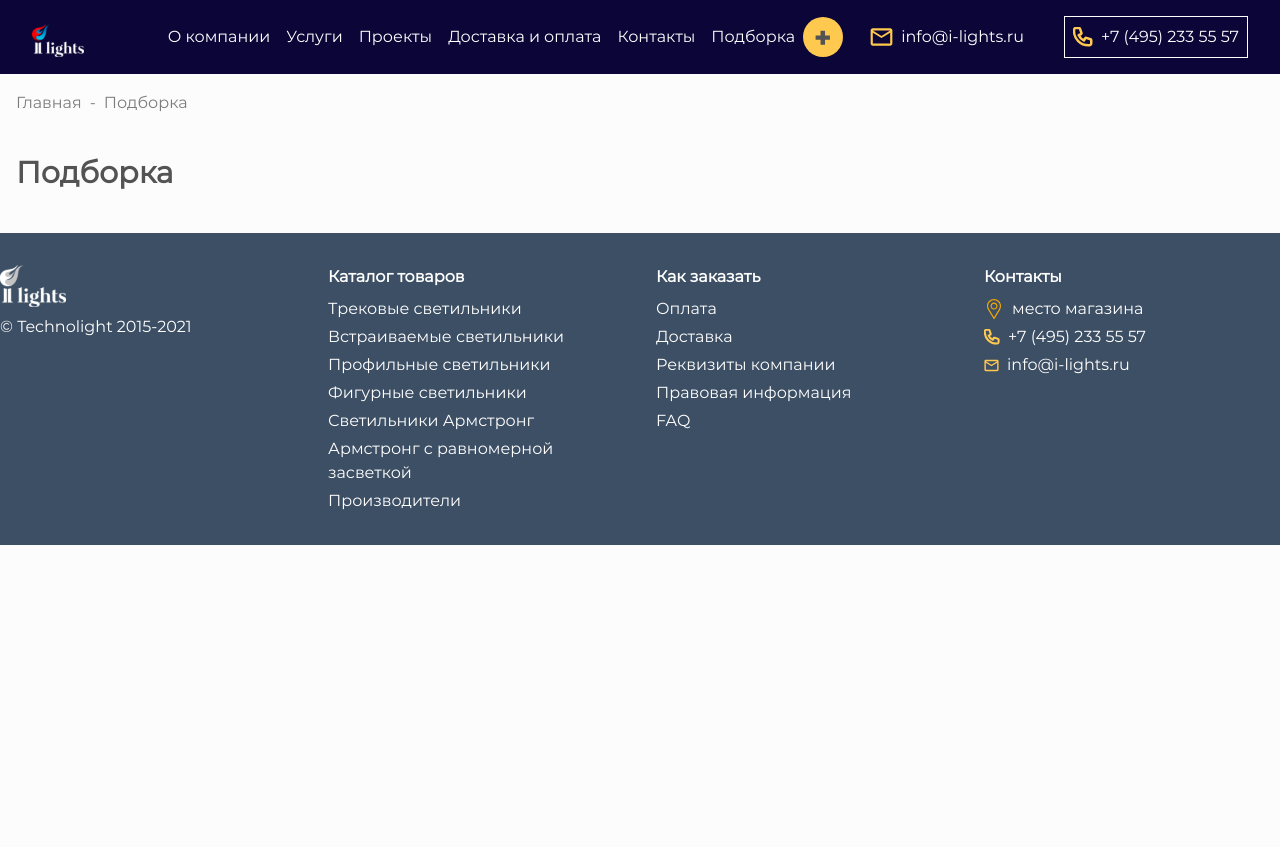
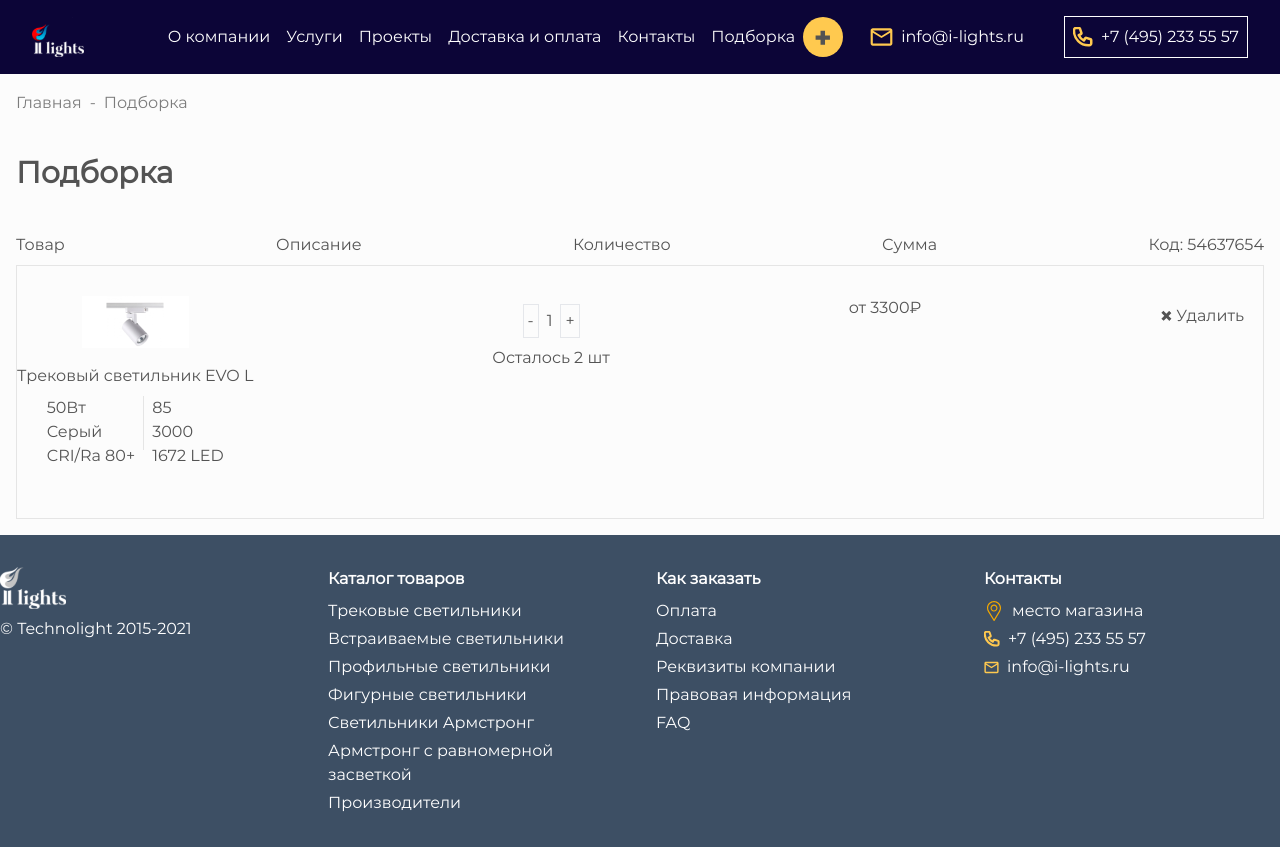
Before and after one commit to 89811421793/lamps, a Next.js app: page /basket in a window 1280 px wide. Before the commit the page ends 800 px from the top, so only its background shows below. Built offline with nearby package versions, Linux system fonts and the light colour scheme.

Commit message:
вид блока выбранного товара

```diff
--- a/src/app/basket/page.tsx
+++ b/src/app/basket/page.tsx
@@ -1,12 +1,94 @@
-import React from 'react';
-import SectionTitle from '../components/SectionTitle';
-import Container from '../components/Container';
-import Link from 'next/link';
+"use client";
+import React, { useState } from "react";
+import SectionTitle from "../components/SectionTitle";
+import Container from "../components/Container";
+import Link from "next/link";
 
-const Basket = () => {
-    return (
-        <div>
-           <Container>
+type Product = {
+  image: string;
+  name: string;
+  characteristics1: string[];
+  characteristics2: string[];
+  price: number;
+  code: string;
+};
+
+type ProductCardProps = {
+  product: Product;
+};
+
+const ProductCard: React.FC<ProductCardProps> = ({ product }) => {
+  const [isHovered, setIsHovered] = useState(false);
+
+  return (
+    <div
+      className={`border border-[#E5E5E5] w-full pt-[30px] pr-[19px] pb-[50px] flex justify-between transition-all duration-300 ${
+        isHovered ? "shadow-[0px_0px_30px_0px_#FFC94F4D]" : ""
+      } mb-4`}
+      onMouseEnter={() => setIsHovered(true)}
+      onMouseLeave={() => setIsHovered(false)}
+    >
+      <div className="flex flex-col items-center">
+        <img src={product.image} alt={product.name} className="mb-2" />
+        <span className="mt-2">{product.name}</span>
+        <div className="flex mt-2">
+          <div className="flex flex-col">
+            {product.characteristics1.map((char, index) => (
+              <span key={index}>{char}</span>
+            ))}
+          </div>
+          <div className="border-l border-[#E5E5E5] h-[54px] mx-2"></div>
+          <div className="flex flex-col">
+            {product.characteristics2.map((char, index) => (
+              <span key={index}>{char}</span>
+            ))}
+          </div>
+        </div>
+      </div>
+      <div className="flex flex-col items-center">
+        <div className="flex items-center mt-2">
+          <button className="border p-1">-</button>
+          <span className="mx-2">1</span>
+          <button className="border p-1">+</button>
+        </div>
+        <span className="mt-2">Осталось 2 шт</span>
+      </div>
+      <div className="flex flex-col items-center">
+        <span>от {product.price}₽</span>
+      </div>
+      <div className="flex flex-col items-center">
+        <button
+          className={`flex items-center mt-2 ${
+            isHovered ? "text-[#F3A800]" : ""
+          }`}
+        >
+          <img
+            src={isHovered ? "/add_yellow.svg" : "/add_grey.svg"}
+            alt="Удалить"
+            className="rotate-45"
+          />
+          <span className="ml-1">Удалить</span>
+        </button>
+      </div>
+    </div>
+  );
+};
+
+const Basket: React.FC = () => {
+  const products: Product[] = [
+    {
+      image: "/svetilnik.png",
+      name: "Трековый светильник EVO L",
+      characteristics1: ["50Вт", "Серый", "CRI/Ra 80+"],
+      characteristics2: ["85", "3000", "1672 LED"],
+      price: 3300,
+      code: "54637654",
+    },
+  ];
+
+  return (
+    <div>
+      <Container>
         <nav className="text-[#7C7C7C] mt-[17px] mb-[38px]">
           <Link href="/" className="hover:text-gray-800">
             Главная
@@ -21,9 +103,19 @@ const Basket = () => {
           showIndicator={false}
           className="mb-[40px]"
         />
+        <div className="flex justify-between mb-2">
+          <span>Товар</span>
+          <span>Описание</span>
+          <span>Количество</span>
+          <span>Сумма</span>
+          <span>Код: 54637654</span>
+        </div>
+        {products.map((product, index) => (
+          <ProductCard key={index} product={product} />
+        ))}
       </Container>
-        </div>
-    );
+    </div>
+  );
 };
 
 export default Basket;
--- a/src/app/components/CatalogTabs.tsx
+++ b/src/app/components/CatalogTabs.tsx
@@ -1,3 +1,4 @@
+'use client'
 import React from "react";
 
 interface CatalogTabsProps {
--- a/src/app/components/Paginator.tsx
+++ b/src/app/components/Paginator.tsx
@@ -1,3 +1,4 @@
+'use client'
 import React from 'react';
 import Image from 'next/image';
 
```
